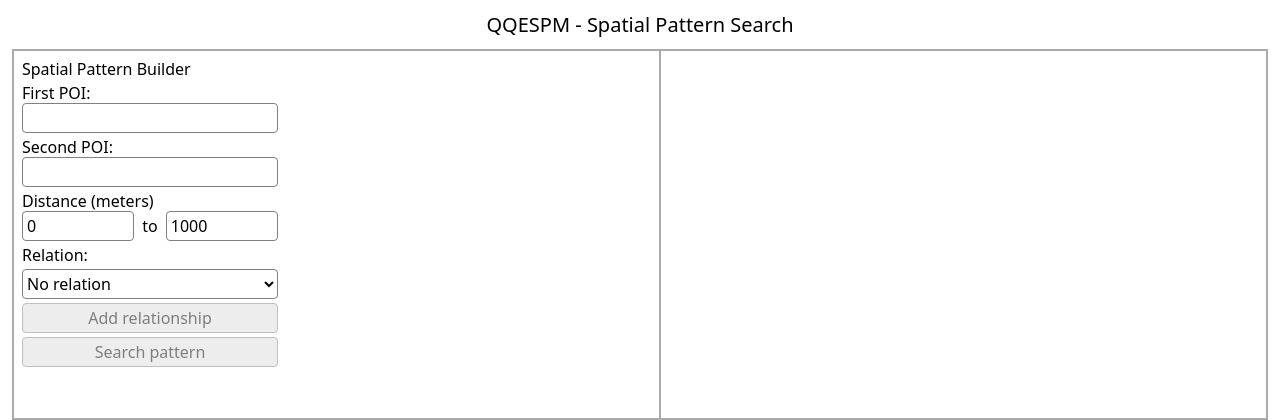
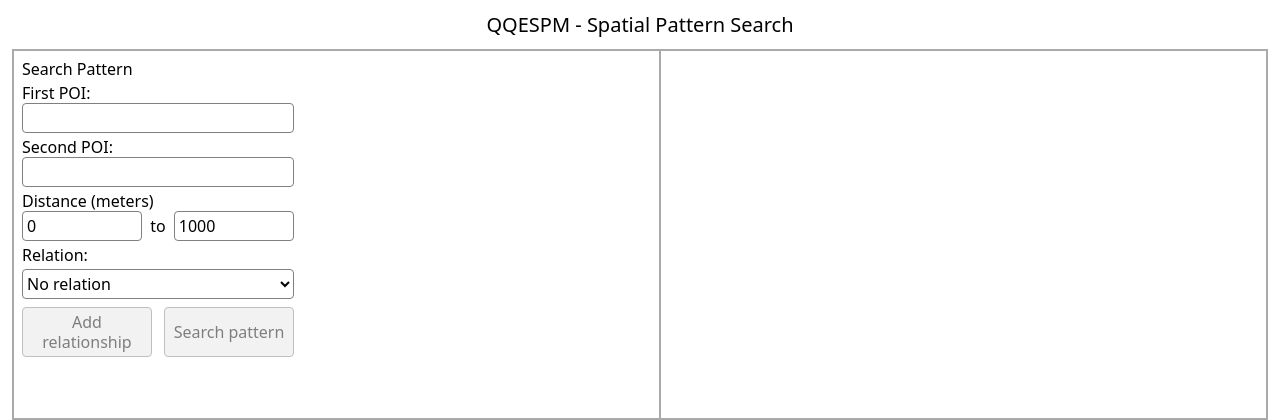
Before and after one commit to viniciuscva/qqespm_api, a Flask app: page / in a window 1280 px wide. Shown: the top 420 px of the page. Run offline with Flask 3, Linux system fonts and the light colour scheme.

Commit message:
Second update

```diff
--- a/static/css/style.css
+++ b/static/css/style.css
@@ -53,7 +53,7 @@ select {
 }
 
 button {
-  background: #ddd;
+  background: #e6e6e6;
   cursor: pointer;
 }
 
@@ -96,7 +96,7 @@ img {
 }
 
 .limited-width {
-  max-width: 16rem;
+  max-width: 17rem;
 }
 
 .limited-width > *:not(:last-child) {
@@ -125,7 +125,7 @@ img {
 }
 
 .poi-options > *:hover {
-  background: #ddd;
+  background: #e6e6e6;
 }
 
 #dist-input-group {
@@ -142,11 +142,12 @@ img {
   font-size: 0.875rem;
 }
 
-/* #btn-group {
+#btn-group {
   display: flex;
-  gap: 4rem;
+  gap: 0.75rem;
+  max-width: 17rem;
   margin-top: 0.5rem;
-} */
+}
 
 /* #spatial-pattern-wrapper {
   padding: 2rem;
--- a/static/js/main.js
+++ b/static/js/main.js
@@ -200,8 +200,8 @@ function updatePoiOptions(input, options) {
 function updateExclusions() {
   const [poi1, poi2, dmin] = [firstPoiInput.value, secondPoiInput.value, minDistInput.value];
 
-  leftExclusionLabel.innerHTML = `avoid other ${poi2} POIs closer than ${dmin}m from ${poi1} POI`;
-  rightExclusionLabel.innerHTML = `avoid other ${poi1} POIs closer than ${dmin}m from ${poi2} POI`;
+  leftExclusionLabel.innerHTML = `There must not exist ${poi2} closer than ${dmin} meters`;
+  rightExclusionLabel.innerHTML = `There must not exist ${poi1} POIs closer than ${dmin}m`;
   exclusionGroup.hidden = minDistInput.value <= 0 || !poi1 || !poi2;
 
   if (exclusionGroup.hidden) {
--- a/templates/index.html
+++ b/templates/index.html
@@ -19,7 +19,7 @@
     <main id="grid">
       <section class="section">
         <div class="limited-width">
-          <h2 class="section-title">Spatial Pattern Builder</h2>
+          <h2 class="section-title">Search Pattern</h2>
 
           <div class="poi-select">
             <label>First POI:</label>
@@ -65,7 +65,7 @@
           </select>
         </div>
 
-        <div id="btn-group" class="limited-width">
+        <div id="btn-group">
           <button id="add-relationship-btn" disabled>Add relationship</button>
           <button id="search-pattern-btn" disabled>Search pattern</button>
         </div>
```
